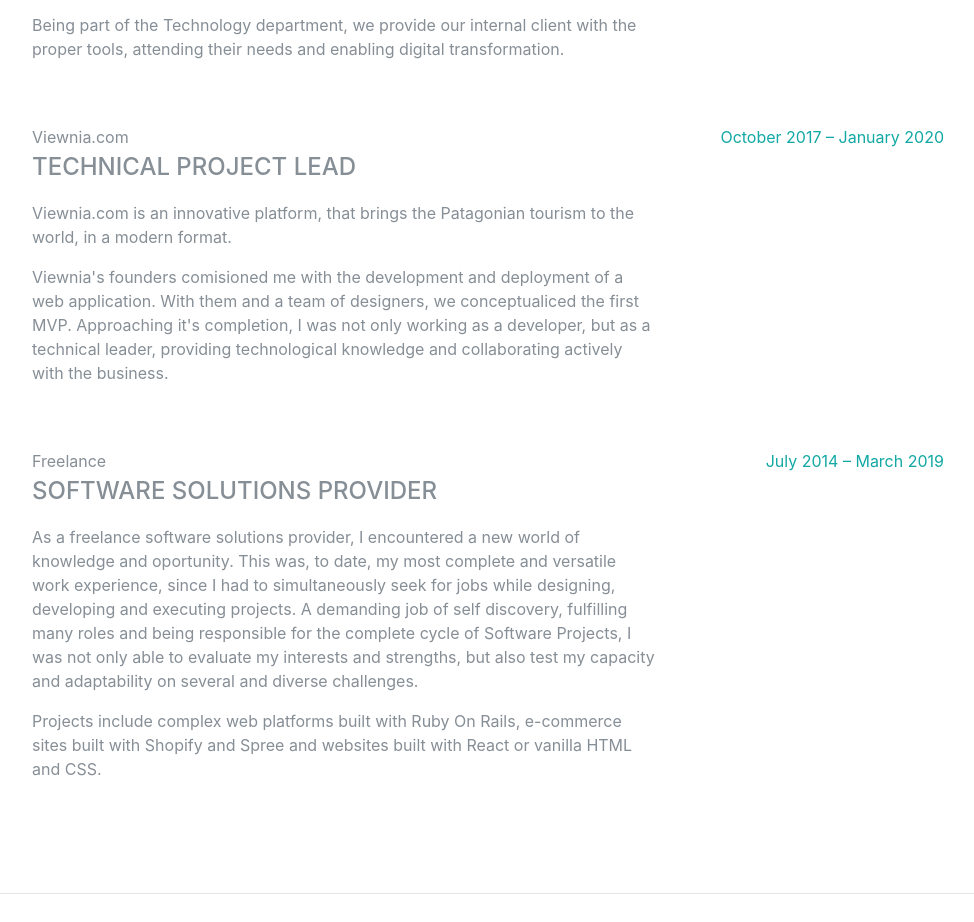
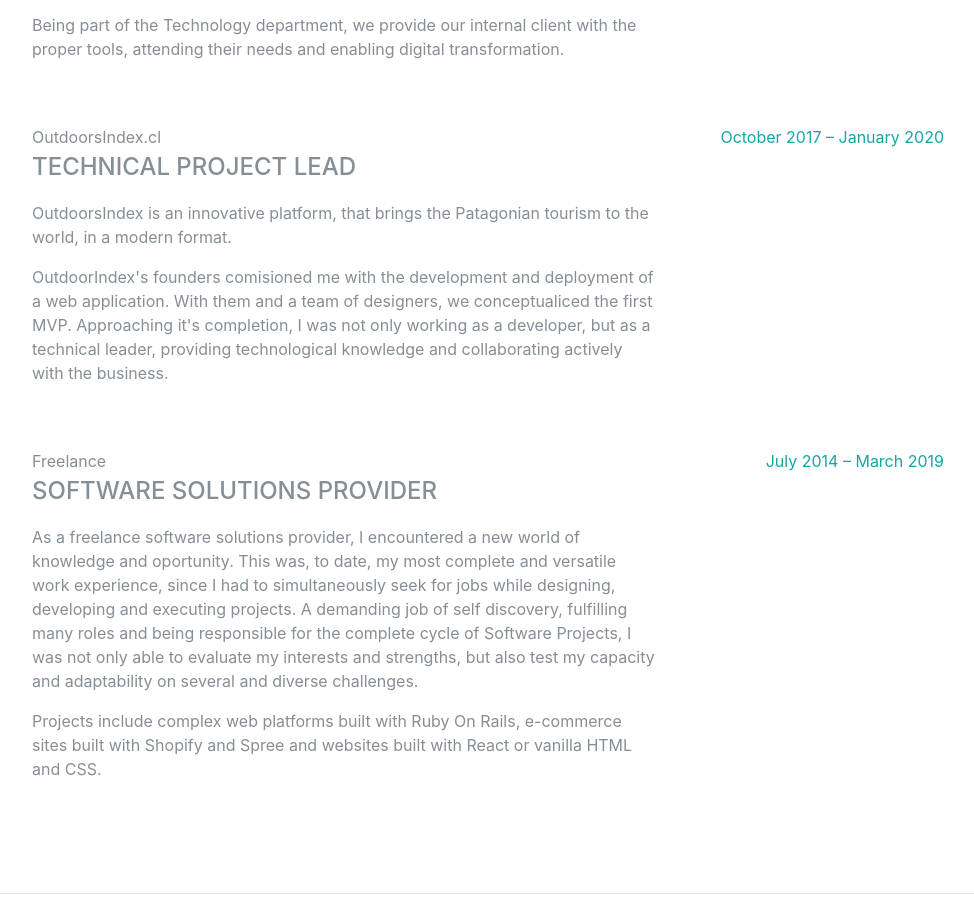
Before and after one commit to PaulNoe/resume, a plain HTML site: page index.html in a window 1280 px wide. Shown: the part 1251-2173 px from the top of the page, without its empty margins (288-1262 px from the left). Drawn offline with Linux system fonts and the light colour scheme; a web font is replaced by a local one.

Commit message:
Update index.html

```diff
--- a/index.html
+++ b/index.html
@@ -122,11 +122,11 @@
 
         <div class="resume-item d-flex flex-column flex-md-row justify-content-between mb-5">
           <div class="resume-content">
-            <div class="mb-0">Viewnia.com</div>
+            <div class="mb-0">OutdoorsIndex.cl</div>
             <div class="subheading mb-3">Technical Project Lead</div>
-            <p>Viewnia.com is an innovative platform, that brings the Patagonian tourism to the world, in a modern format.</p>
+            <p>OutdoorsIndex is an innovative platform, that brings the Patagonian tourism to the world, in a modern format.</p>
 
-            <p>Viewnia's founders comisioned me with the development and deployment of a web application. With them and a team of designers, we conceptualiced the first MVP. Approaching it's completion, I was not only working as a developer, but as a technical leader, providing technological knowledge and collaborating actively with the business.</p>
+            <p>OutdoorIndex's founders comisioned me with the development and deployment of a web application. With them and a team of designers, we conceptualiced the first MVP. Approaching it's completion, I was not only working as a developer, but as a technical leader, providing technological knowledge and collaborating actively with the business.</p>
           </div>
           <div class="resume-date text-md-right">
             <span class="text-primary">October 2017 – January 2020</span>
```
